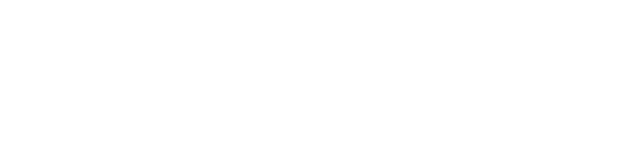
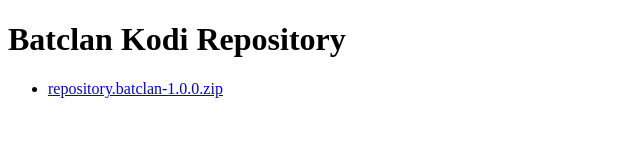
Before and after one commit to Bpik/batclan-repo, a plain HTML site: page index.html in a window 1280 px wide. Shown: the whole page, without its empty margins (0-640 px from the left). Drawn offline with Linux system fonts and the light colour scheme.

Commit message:
Populate index.html with repository zip link for Kodi

```diff
--- a/index.html
+++ b/index.html
@@ -1,5 +1,16 @@
 <!doctype html>
 <html>
-  <head><title>Batclan Kodi Repo</title></head>
-  <body></body>
+  <head>
+    <title>Batclan Kodi Repository</title>
+  </head>
+  <body>
+    <h1>Batclan Kodi Repository</h1>
+    <ul>
+      <li>
+        <a href="repository.batclan-1.0.0.zip">
+          repository.batclan-1.0.0.zip
+        </a>
+      </li>
+    </ul>
+  </body>
 </html>
```
